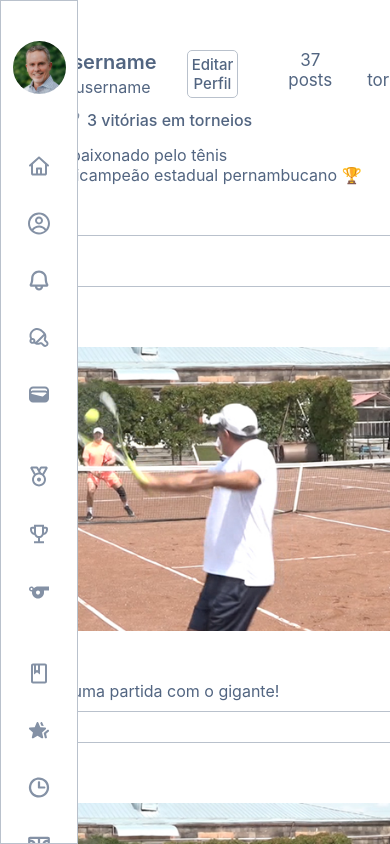
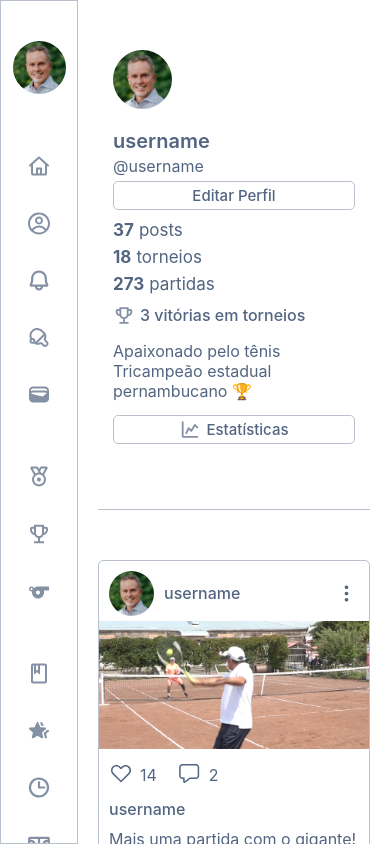
Before and after one commit to ZeAndradee/Navit2, a React (Vite) app: page /profile in a window 390 px wide. Built offline with nearby package versions, Linux system fonts and the light colour scheme; a web font is replaced by a local one.

Commit message:
Update: Responsive (Sidebar + ProfileScreen) 100%

```diff
--- a/src/components/Posts/Posts.css
+++ b/src/components/Posts/Posts.css
@@ -67,3 +67,8 @@
   align-items: center;
   gap: 7px;
 }
+@media (max-width: 400px) {
+  .postContent {
+    flex-direction: column;
+  }
+}
--- a/src/components/Sidebar/Sidebar.css
+++ b/src/components/Sidebar/Sidebar.css
@@ -33,9 +33,7 @@
 
 .header img {
   width: 53px;
-}
-.header :hover {
-  background-color: rgba(128, 128, 128, 0.114);
+  cursor: pointer;
 }
 
 .username {
--- a/src/index.css
+++ b/src/index.css
@@ -30,6 +30,11 @@ button {
   color: var(--text-color);
   font-size: 16px;
   cursor: pointer;
+  text-wrap: nowrap;
+}
+
+p {
+  text-wrap: nowrap;
 }
 
 a {
--- a/src/pages/ProfilePage/ProfilePage.css
+++ b/src/pages/ProfilePage/ProfilePage.css
@@ -134,3 +134,77 @@
   margin-top: 50px;
   gap: 30px;
 }
+
+@media (max-width: 775px) {
+  .topheader {
+    flex-direction: column;
+    gap: 5px;
+  }
+
+  .leftdata {
+    flex-wrap: wrap;
+  }
+
+  .userimage img {
+    width: 15vw;
+  }
+
+  .btn {
+    height: fit-content;
+  }
+
+  .userinfo {
+    margin: 0;
+    flex-wrap: wrap;
+  }
+
+  .userbio {
+    flex-wrap: wrap;
+    gap: 14px;
+  }
+
+  .userbio button {
+    height: fit-content;
+  }
+}
+
+@media (max-width: 500px) {
+  .profile-info {
+    flex-direction: column;
+    gap: 5px;
+  }
+  .leftdata {
+    flex-direction: column;
+    gap: 5px;
+  }
+  .topheader {
+    gap: 10px;
+  }
+
+  .userdata {
+    margin: 0;
+    padding: 15px;
+  }
+  .userimage {
+    padding: 0 15px;
+  }
+  .userinfo {
+    justify-content: center;
+  }
+  .btn,
+  .btn button {
+    width: 100%;
+    justify-content: center;
+  }
+}
+
+@media (max-width: 420px) {
+  .userinfo {
+    flex-direction: column;
+    gap: 7px;
+  }
+  .data {
+    flex-direction: row;
+    gap: 5px;
+  }
+}
--- a/src/pages/ProfilePage/ProfilePage.jsx
+++ b/src/pages/ProfilePage/ProfilePage.jsx
@@ -33,15 +33,21 @@ const ProfilePage = () => {
                 </div>
                 <div className="userinfo">
                   <div className="data">
-                    <span>37</span>
+                    <span>
+                      <b>37</b>
+                    </span>
                     <span>posts</span>
                   </div>
                   <div className="data">
-                    <span>18</span>
+                    <span>
+                      <b>18</b>
+                    </span>
                     <span>torneios</span>
                   </div>
                   <div className="data">
-                    <span>273</span>
+                    <span>
+                      <b>273</b>
+                    </span>
                     <span>partidas</span>
                   </div>
                 </div>
```
